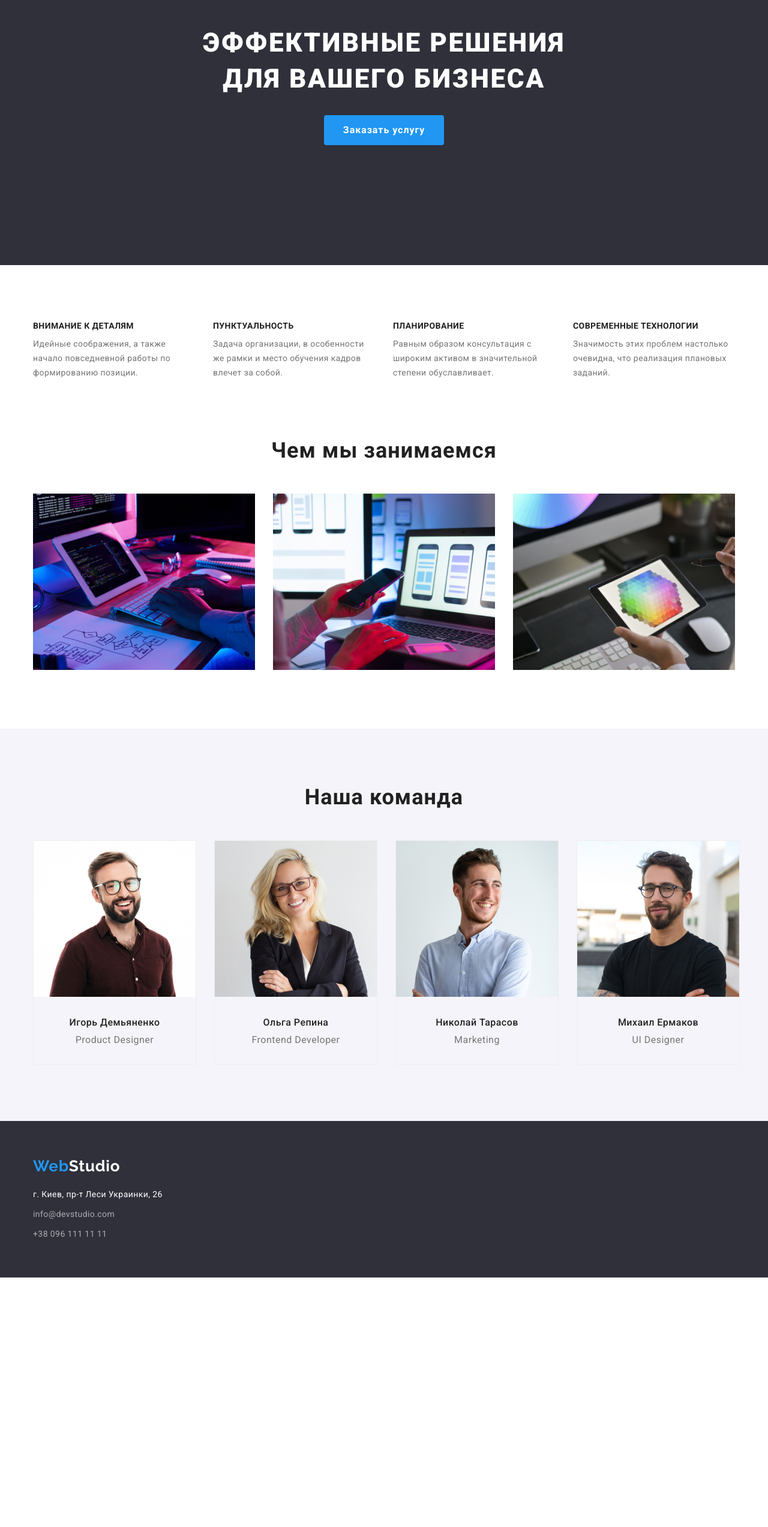
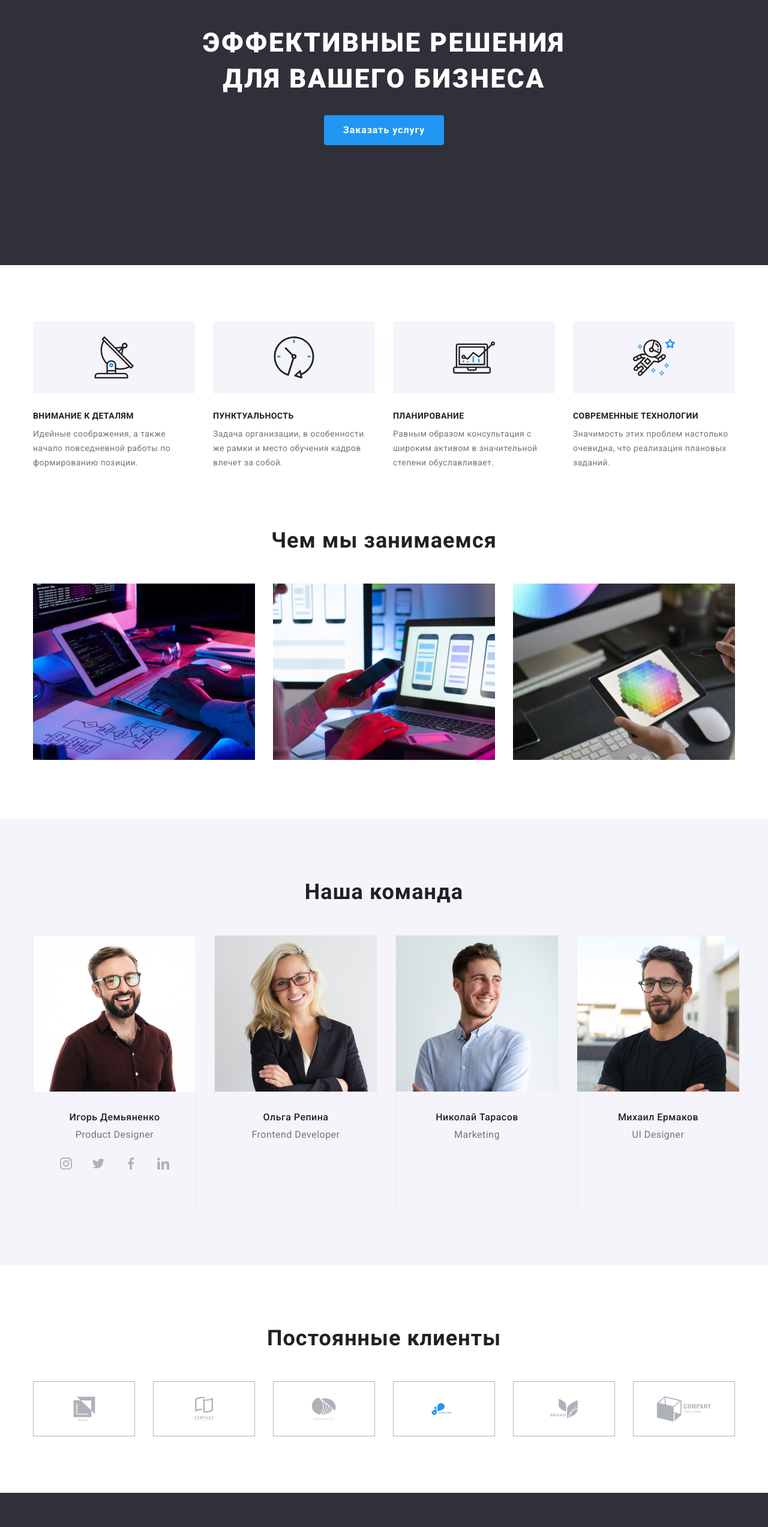
Before and after one commit to DiMiller/goit-markup-hw-02, a plain HTML site: page index.html in a window 1280 px wide. Shown: the part 240-2786 px from the top of the page at 60% size. Before the commit the page ends 2370 px from the top, so only its background shows below. Drawn offline with nearby package versions, Linux system fonts and the light colour scheme.

Commit message:
commit-1

```diff
--- a/css/styles.css
+++ b/css/styles.css
@@ -92,15 +92,32 @@ ol {
   display: flex;
   align-items: center;
   margin-left: auto;
+  align-items: center;
+  justify-content: center;
 }
 .header-communication-list .link + .link {
-  margin-left: 50px;
+  margin-left: 30px;
 }
+
+.mail-icon {
+  display: flex;
+  align-items: center;
+  justify-content: center;
+  margin-right: 10px;
+}
+
+.icon-smartphone {
+  display: flex;
+  align-items: center;
+  justify-content: center;
+}
+
 .header-communication-link {
   padding-top: 32px;
   padding-bottom: 32px;
-
   text-decoration: none;
+  display: flex;
+  justify-content: center;
 }
 
 .header-item:not(:last-child) {
@@ -140,21 +157,22 @@ ol {
   line-height: 1.14;
   letter-spacing: 0.02em;
   color: #757575;
+  margin-left: 10px;
 }
 
 .header-link:hover,
-:focus {
+.header-link:focus {
   color: var(--accent-color);
 }
 .header-mail:hover,
-:focus {
+.header-mail:focus {
+  color: var(--accent-color);
+}
+.header-communication-link :hover,
+.header-communication-link :focus {
   color: var(--accent-color);
 }
 
-.header-tel:hover,
-:focus {
-  color: var(--accent-color);
-}
 /*------------hero---------------*/
 .hero {
   padding-top: 200px;
@@ -204,14 +222,31 @@ ol {
 .benefits-list {
   display: flex;
   flex-wrap: wrap;
+  width: 270;
+  height: 251px;
 }
+.benefits-box {
+  width: 270px;
+  height: 120px;
+  margin-bottom: 30px;
 
-.benefits-list .benefits-item {
+  display: flex;
+  justify-content: center;
+  align-items: center;
+  background: #f5f4fa;
+  border-radius: 4px;
+}
+.benefits-item {
   width: 270px;
-  height: 101px;
+  height: 251px;
 }
 .benefits-list .benefits-item + .benefits-item {
   margin-left: 30px;
+}
+
+.benefits-icon {
+  width: 70px;
+  height: 70px;
 }
 
 .benefits-title {
@@ -259,8 +294,8 @@ ol {
 
 /*------------COMMAND--------------*/
 .command {
-  padding-top: 94px;
-  padding-bottom: 94px;
+  padding-top: 102px;
+  padding-bottom: 86px;
   background: #f5f4fa;
 }
 
@@ -291,6 +326,7 @@ ol {
 }
 .command-item {
   border: 1px solid #eeeeee;
+  border-radius: 0px 0px 4px 4px;
 }
 
 .command-title {
@@ -305,19 +341,73 @@ ol {
 
 .command-text {
   margin-top: 0;
-  margin-bottom: 0;
+  margin-bottom: 16px;
   font-size: 16px;
   line-height: 1.18;
   letter-spacing: 0.03em;
   color: var(--main-text-color);
 }
 
-/*-----------FOOTER-------------*/
+.command-social-networks-list {
+  list-style: none;
+  display: flex;
+  text-align: center;
+  padding-top: 0;
+  padding-right: 32px;
+  padding-left: 32px;
+  padding-bottom: 30px;
+}
+.command-social-networks-link {
+  display: flex;
+  justify-content: center;
+  align-items: center;
+  width: 44px;
+  height: 44px;
+}
+
+.command-social-networks-list
+  .command-social-networks-link
+  + .command-social-networks-link {
+  margin-left: 10px;
+}
+
+/* ------------CLIENTS----------- */
+.clients {
+  padding-top: 102px;
+  padding-bottom: 94px;
+}
+
+.clients-title {
+  margin-bottom: 50px;
+}
+
+.clients-list {
+  display: flex;
+}
+.clients-list .clients-item + .clients-item {
+  margin-left: 30px;
+}
+
+.clients-item {
+  display: flex;
+  justify-content: center;
+
+  width: 170px;
+  height: 92px;
+  border: solid 1px #afb1b8;
+  align-items: center;
+}
+
+.clients-item:hover .clients-item:focus {
+  color: var(--accent-color);
+}
+
+/*----------FOOTER-------------*/
 
 .footer {
   padding-top: 60px;
   padding-bottom: 60px;
-  background: #2f303a;
+  background-color: #2f303a;
 }
 .footer-logo-accent {
   font-family: "Raleway";
--- a/index.html
+++ b/index.html
@@ -43,11 +43,17 @@
           </ul>
           <ul class="header-communication-list list">
             <li class="header-communication-link link">
+              <svg class="mail-icon" width="16" height="12">
+                <use href="./image/symbol-defs.svg#icon-envelope"></use>
+              </svg>
               <a href="mailto:info@devstudio.com" class="header-mail-link link"
                 >info@devstudio.com</a
               ><br />
             </li>
-            <li class="header-communication-link .link current link">
+            <li class="header-communication-link link current link">
+              <svg class="tel-icon" width="10" height="16">
+                <use href="./image/symbol-defs.svg#icon-smartphone"></use>
+              </svg>
               <a href="tel:+380961111111" class="header-tel-link link"
                 >+38 096 111 11 11</a
               >
@@ -71,6 +77,11 @@
           <h2 class="benefits-title visually-hidden">Преимущества</h2>
           <ul class="benefits-list list">
             <li class="benefits-item link">
+              <div class="benefits-box">
+                <svg class="benefits-icon">
+                  <use href="./image/symbol-defs.svg#icon-Group"></use>
+                </svg>
+              </div>
               <h3 class="benefits-title">Внимание к деталям</h3>
               <p class="benefits-text text">
                 Идейные соображения, а также начало повседневной работы по
@@ -78,6 +89,11 @@
               </p>
             </li>
             <li class="benefits-item link">
+              <div class="benefits-box">
+                <svg class="benefits-icon">
+                  <use href="./image/symbol-defs.svg#icon-clock"></use>
+                </svg>
+              </div>
               <h3 class="benefits-title">Пунктуальность</h3>
               <p class="benefits-text text">
                 Задача организации, в особенности же рамки и место обучения
@@ -86,6 +102,11 @@
             </li>
 
             <li class="benefits-item link">
+              <div class="benefits-box">
+                <svg class="benefits-icon">
+                  <use href="./image/symbol-defs.svg#icon-diagram"></use>
+                </svg>
+              </div>
               <h3 class="benefits-title">Планирование</h3>
               <p class="benefits-text text">
                 Равным образом консультация с широким активом в значительной
@@ -93,6 +114,11 @@
               </p>
             </li>
             <li class="benefits-item link">
+              <div class="benefits-box">
+                <svg class="benefits-icon">
+                  <use href="./image/symbol-defs.svg#icon-astronaut"></use>
+                </svg>
+              </div>
               <h3 class="benefits-title">Современные технологии</h3>
               <p class="benefits-text text">
                 Значимость этих проблем настолько очевидна, что реализация
@@ -141,6 +167,28 @@
               <div class="commamd-name-post">
                 <h3 class="command-title">Игорь Демьяненко</h3>
                 <p class="command-text text">Product Designer</p>
+                <ul class="command-social-networks-list list">
+                  <li class="command-social-networks-link link">
+                    <svg class="command-insta-icon" width="20" height="20">
+                      <use href="./image/symbol-defs.svg#icon-instagram"></use>
+                    </svg>
+                  </li>
+                  <li class="command-social-networks-link">
+                    <svg class="command-twitter-icon" width="20" height="20">
+                      <use href="./image/symbol-defs.svg#icon-twitter"></use>
+                    </svg>
+                  </li>
+                  <li class="command-social-networks-link">
+                    <svg class="command-fb-icon" width="20" height="20">
+                      <use href="./image/symbol-defs.svg#icon-facebook"></use>
+                    </svg>
+                  </li>
+                  <li class="command-social-networks-link">
+                    <svg class="command-in-icon" width="20" height="20">
+                      <use href="./image/symbol-defs.svg#icon-linkedin"></use>
+                    </svg>
+                  </li>
+                </ul>
               </div>
             </li>
             <li class="command-item">
@@ -182,6 +230,43 @@
           </ul>
         </div>
       </section>
+      <section class="clients">
+        <div class="container">
+          <h2 class="clients-title title">Постоянные клиенты</h2>
+          <ul class="clients-list list">
+            <li class="clients-item">
+              <svg class="clients-icon" width="41" height="46.7">
+                <use href="./image/symbol-defs.svg#icon-1"></use>
+              </svg>
+            </li>
+            <li class="clients-item">
+              <svg class="clients-icon" width="40" height="52">
+                <use href="./image/symbol-defs.svg#icon-2"></use>
+              </svg>
+            </li>
+            <li class="clients-item">
+              <svg class="clients-icon" width="43.46" height="41.18">
+                <use href="./image/symbol-defs.svg#icon-3"></use>
+              </svg>
+            </li>
+            <li class="clients-item">
+              <svg class="clients-icon" width="49.47" height="40.62">
+                <use href="./image/symbol-defs.svg#icon-4"></use>
+              </svg>
+            </li>
+            <li class="clients-item">
+              <svg class="clients-icon" width="62.54" height="45.43">
+                <use href="./image/symbol-defs.svg#icon-5"></use>
+              </svg>
+            </li>
+            <li class="clients-item">
+              <svg class="clients-icon" width="93.79" height="">
+                <use href="./image/symbol-defs.svg#icon-6"></use>
+              </svg>
+            </li>
+          </ul>
+        </div>
+      </section>
     </main>
     <footer class="footer">
       <div class="container">
```
Also changed, not shown: image/symbol-defs.svg (added), 1 other file.
